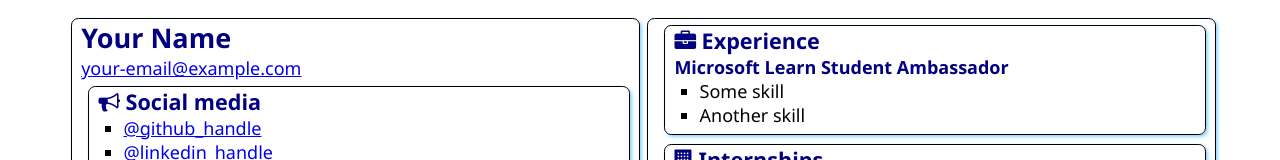
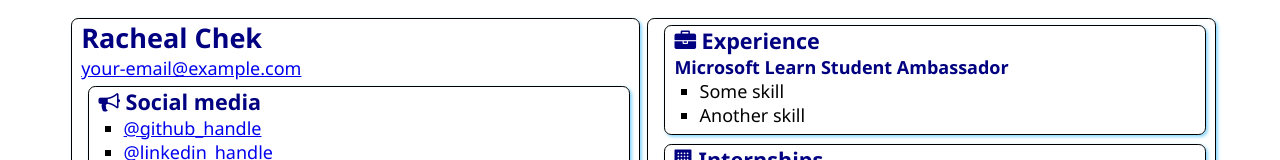
Before and after one commit to Racheal-c/SATechnicalOnboarding, a plain HTML site: page src/index.html in a window 1280 px wide. Shown: the top 160 px of the page. Drawn offline with Linux system fonts and the light colour scheme.

Commit message:
Added My Name
Edit my name

```diff
--- a/src/index.html
+++ b/src/index.html
@@ -12,7 +12,7 @@
 <body>
     <main>
         <article class="box">
-            <h1>Your Name</h1>
+            <h1>Racheal Chek</h1>
             <div><a href="mailto:your.email@example.com">your-email@example.com</a></div>
 
             <section class="box">
```
